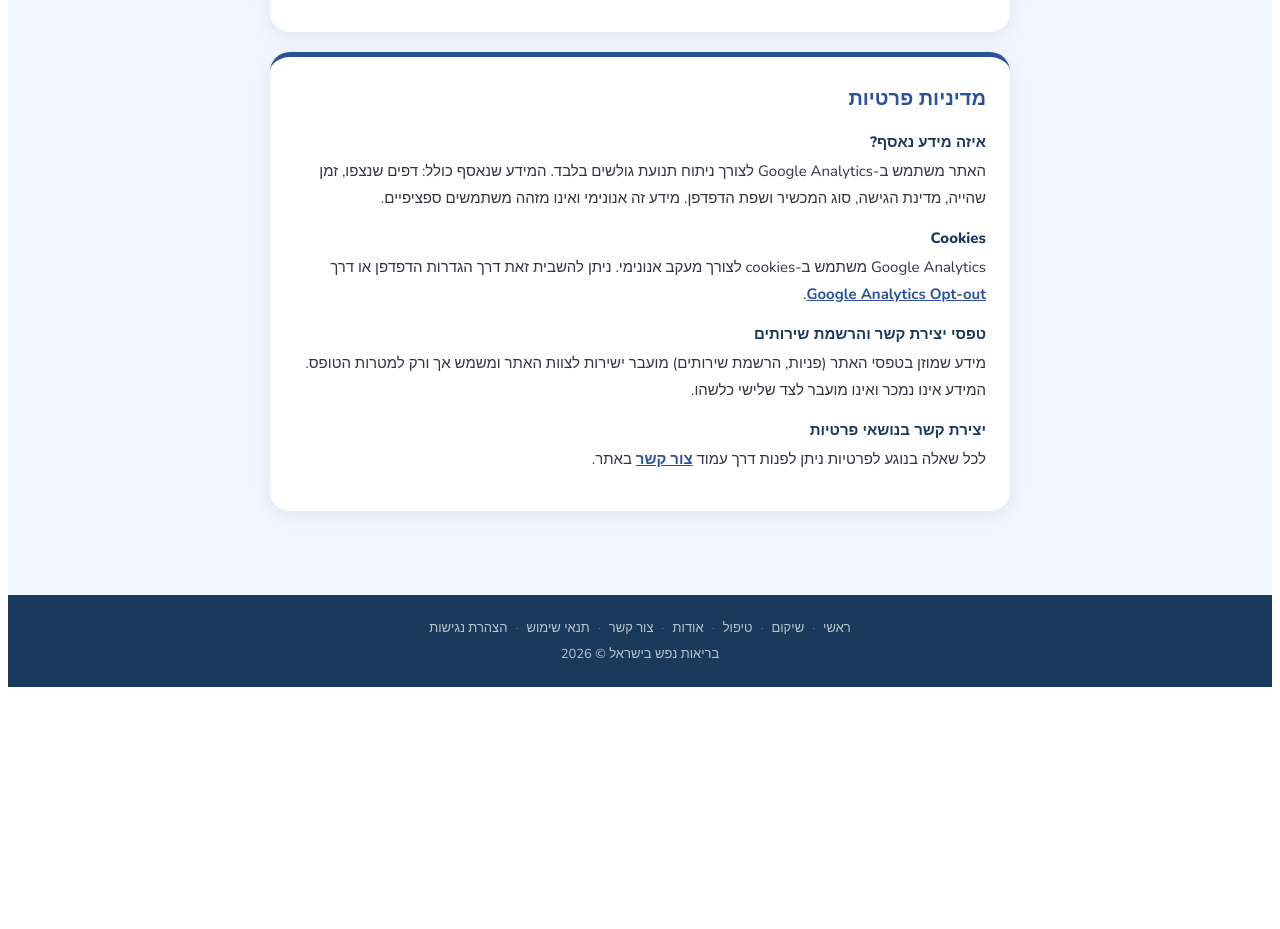
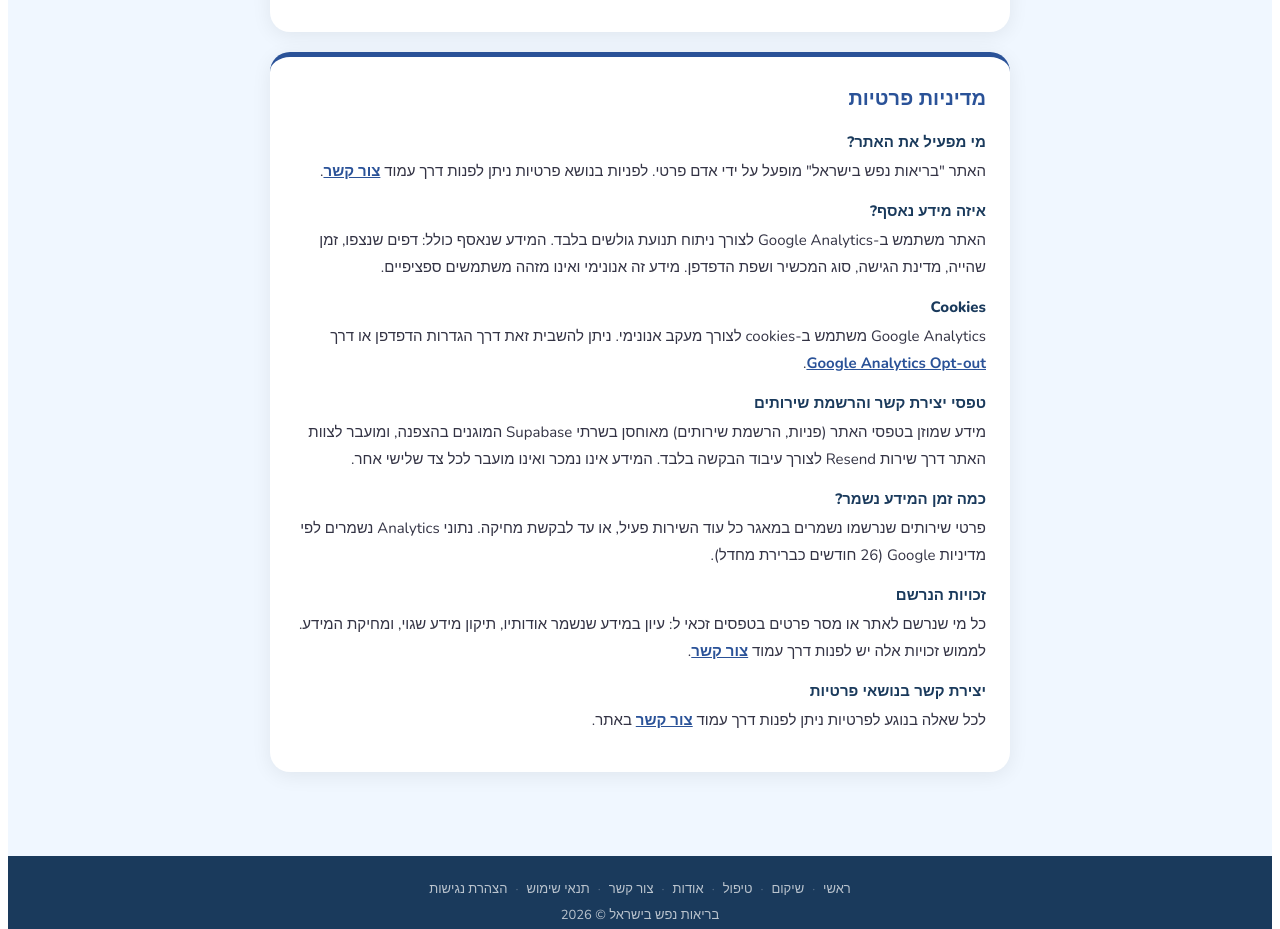
Before and after one commit to sivantelem-commits/rehab-directory, a Next.js app: page /legal in a window 1280 px wide. Shown: the part 900-1829 px from the top of the page. Before the commit the page ends 1595 px from the top, so only its background shows below. Built offline with nearby package versions, Linux system fonts and the light colour scheme.

Commit message:
Update legal.js

```diff
--- a/pages/legal.js
+++ b/pages/legal.js
@@ -81,6 +81,9 @@ export default function Legal() {
           {/* מדיניות פרטיות */}
           <Section color="#2A5298" title="מדיניות פרטיות">
 
+            <SubTitle>מי מפעיל את האתר?</SubTitle>
+            <P>האתר "בריאות נפש בישראל" מופעל על ידי אדם פרטי. לפניות בנושא פרטיות ניתן לפנות דרך עמוד <a href="/contact" style={{ color: '#2A5298', fontWeight: 700 }}>צור קשר</a>.</P>
+
             <SubTitle>איזה מידע נאסף?</SubTitle>
             <P>האתר משתמש ב-Google Analytics לצורך ניתוח תנועת גולשים בלבד. המידע שנאסף כולל: דפים שנצפו, זמן שהייה, מדינת הגישה, סוג המכשיר ושפת הדפדפן. מידע זה אנונימי ואינו מזהה משתמשים ספציפיים.</P>
 
@@ -88,7 +91,13 @@ export default function Legal() {
             <P>Google Analytics משתמש ב-cookies לצורך מעקב אנונימי. ניתן להשבית זאת דרך הגדרות הדפדפן או דרך <a href="https://tools.google.com/dlpage/gaoptout" target="_blank" rel="noopener noreferrer" style={{ color: '#2A5298', fontWeight: 700 }}>Google Analytics Opt-out</a>.</P>
 
             <SubTitle>טפסי יצירת קשר והרשמת שירותים</SubTitle>
-            <P>מידע שמוזן בטפסי האתר (פניות, הרשמת שירותים) מועבר ישירות לצוות האתר ומשמש אך ורק למטרות הטופס. המידע אינו נמכר ואינו מועבר לצד שלישי כלשהו.</P>
+            <P>מידע שמוזן בטפסי האתר (פניות, הרשמת שירותים) מאוחסן בשרתי Supabase המוגנים בהצפנה, ומועבר לצוות האתר דרך שירות Resend לצורך עיבוד הבקשה בלבד. המידע אינו נמכר ואינו מועבר לכל צד שלישי אחר.</P>
+
+            <SubTitle>כמה זמן המידע נשמר?</SubTitle>
+            <P>פרטי שירותים שנרשמו נשמרים במאגר כל עוד השירות פעיל, או עד לבקשת מחיקה. נתוני Analytics נשמרים לפי מדיניות Google (26 חודשים כברירת מחדל).</P>
+
+            <SubTitle>זכויות הנרשם</SubTitle>
+            <P>כל מי שנרשם לאתר או מסר פרטים בטפסים זכאי ל: עיון במידע שנשמר אודותיו, תיקון מידע שגוי, ומחיקת המידע. לממוש זכויות אלה יש לפנות דרך עמוד <a href="/contact" style={{ color: '#2A5298', fontWeight: 700 }}>צור קשר</a>.</P>
 
             <SubTitle>יצירת קשר בנושאי פרטיות</SubTitle>
             <P>לכל שאלה בנוגע לפרטיות ניתן לפנות דרך עמוד <a href="/contact" style={{ color: '#2A5298', fontWeight: 700 }}>צור קשר</a> באתר.</P>
```
